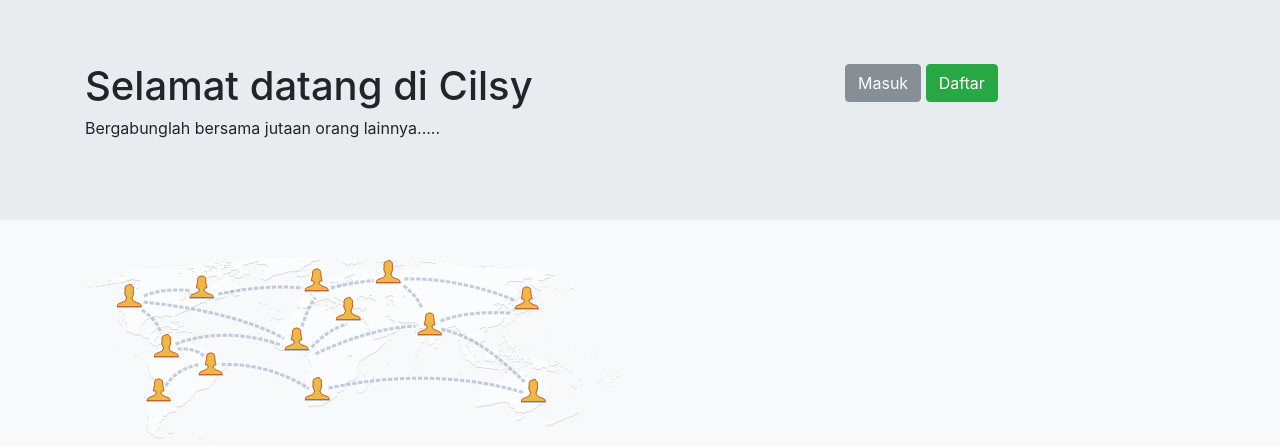
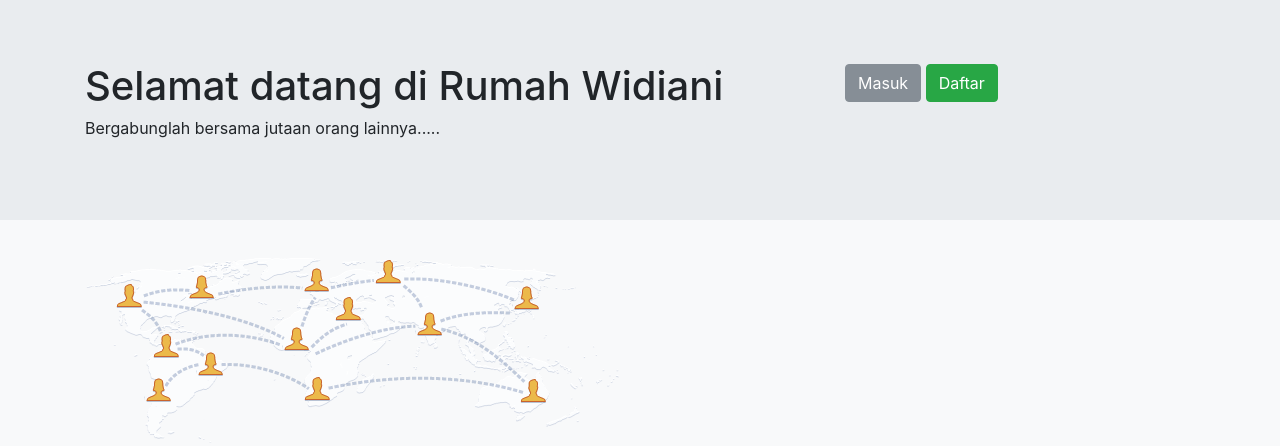
Before and after one commit to widiani/smallpro1, a PHP site: page / in a window 1280 px wide. Shown: the top 446 px of the page. Run offline with PHP 8.4, Linux system fonts and the light colour scheme.

Commit message:
Update index.php

```diff
--- a/index.php
+++ b/index.php
@@ -14,7 +14,7 @@
             <div class="container">
                 <div class="row">
                     <div class="col-md-8">
-                        <h1>Selamat datang di Cilsy </h1>
+                        <h1>Selamat datang di Rumah Widiani </h1>
                         <p>Bergabunglah bersama jutaan orang lainnya.....</p>
                     </div>
                     <div class="col-md-4">
```
